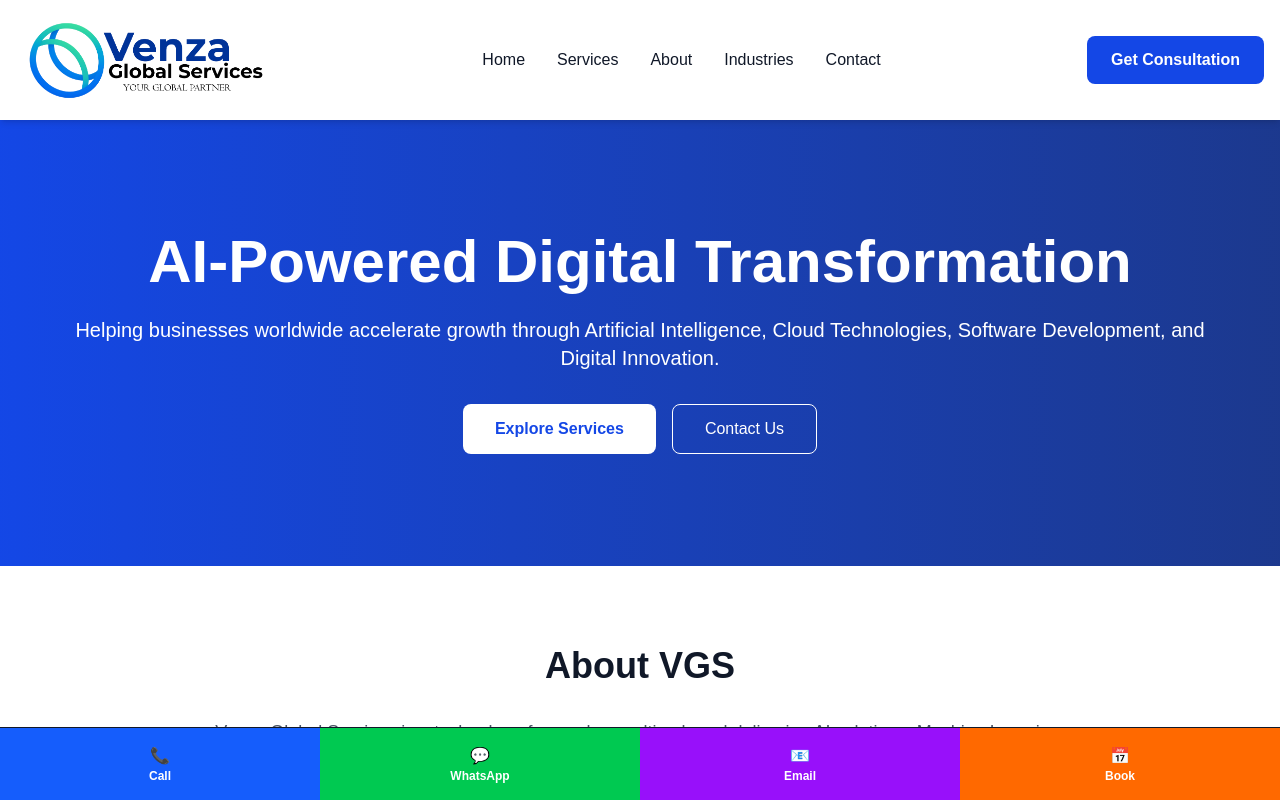
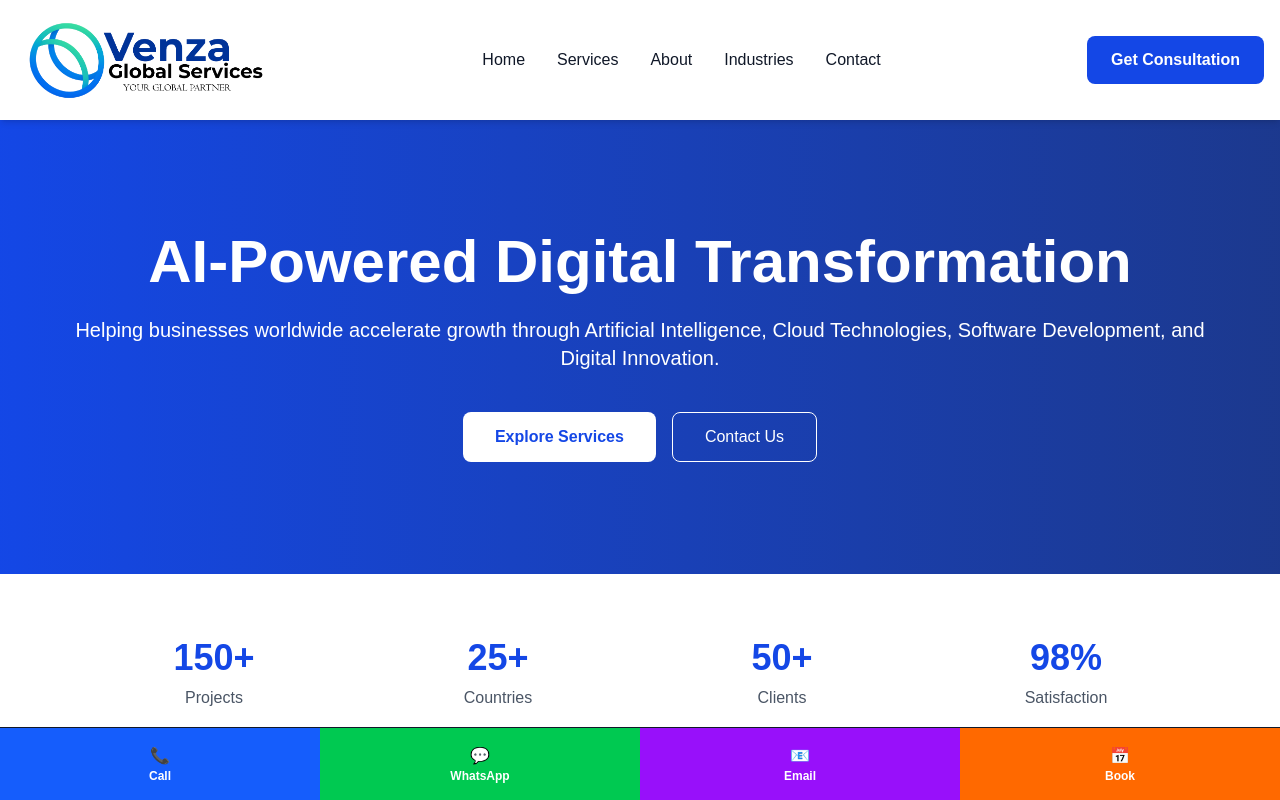
Before and after one commit to venzags/vgs-website, a Next.js app: page / in a window 1280 px wide. Shown: the top 800 px of the page. Built offline with nearby package versions, Linux system fonts and the light colour scheme.

Commit message:
VGS V3 hero and statistics completed

```diff
--- a/src/app/page.tsx
+++ b/src/app/page.tsx
@@ -127,6 +127,7 @@ export default function Home() {
         className="bg-gradient-to-r from-blue-700 to-blue-900 text-white py-28 px-6"
       >
         <div className="max-w-6xl mx-auto text-center">
+
   <motion.h2
     initial={{ opacity: 0, y: 50 }}
     animate={{ opacity: 1, y: 0 }}
@@ -136,14 +137,11 @@ export default function Home() {
     AI-Powered Digital Transformation
   </motion.h2>
 
-          <motion.p
-  initial={{ opacity: 0 }}
-  animate={{ opacity: 1 }}
-  transition={{ delay: 0.5, duration: 1 }}
-  className="text-xl mb-8"
->
-  Helping businesses worldwide accelerate growth through Artificial Intelligence, Cloud Technologies, Software Development, and Digital Innovation.
-</motion.p>
+  <p className="text-xl mb-10">
+    Helping businesses worldwide accelerate growth through Artificial
+    Intelligence, Cloud Technologies, Software Development, and Digital
+    Innovation.
+  </p>
 
 <div className="flex justify-center gap-4 flex-wrap">
             <button className="bg-white text-blue-700 px-8 py-3 rounded-lg font-semibold">
@@ -156,7 +154,34 @@ export default function Home() {
           </div>
         </div>
       </section>
+{/* Statistics */}
+<section className="bg-white py-16">
+  <div className="max-w-6xl mx-auto px-6">
+    <div className="grid grid-cols-2 md:grid-cols-4 gap-8 text-center">
 
+      <div>
+        <h3 className="text-4xl font-bold text-blue-700">150+</h3>
+        <p className="text-gray-600 mt-2">Projects</p>
+      </div>
+
+      <div>
+        <h3 className="text-4xl font-bold text-blue-700">25+</h3>
+        <p className="text-gray-600 mt-2">Countries</p>
+      </div>
+
+      <div>
+        <h3 className="text-4xl font-bold text-blue-700">50+</h3>
+        <p className="text-gray-600 mt-2">Clients</p>
+      </div>
+
+      <div>
+        <h3 className="text-4xl font-bold text-blue-700">98%</h3>
+        <p className="text-gray-600 mt-2">Satisfaction</p>
+      </div>
+
+    </div>
+  </div>
+</section>
       {/* About */}
 <FadeIn>
   <section
```
Lines whose indentation alone changed are shown as unchanged.
